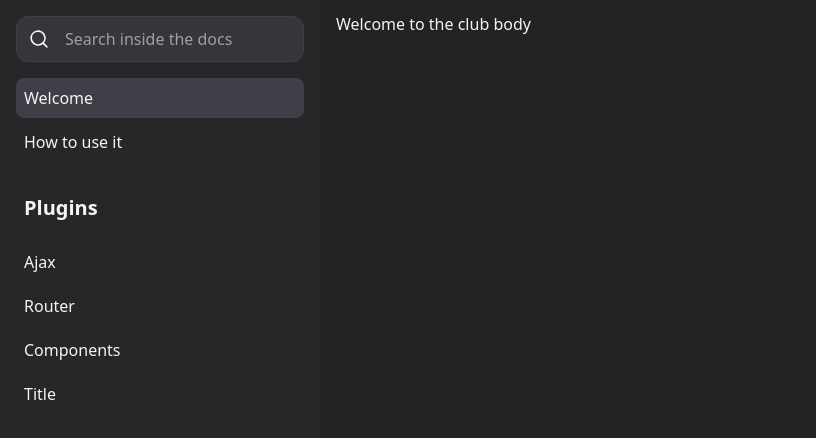
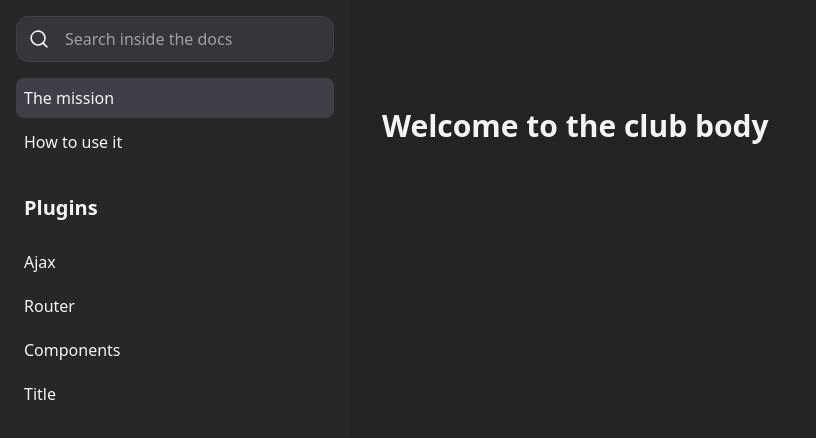
Before and after one commit to zhuravkovigor/alpine-plugins, a website built with Vite: page index.html in a window 1280 px wide. Shown: the whole page, without its empty margins (0-816 px from the left). Built offline with nearby package versions, Linux system fonts and the light colour scheme.

Commit message:
Update navigation label and enhance layout styling on home page

```diff
--- a/index.html
+++ b/index.html
@@ -10,7 +10,7 @@
 
     <script>
       const welcomeNav = [
-        { label: "Welcome", href: "/" },
+        { label: "The mission", href: "/" },
         { label: "How to use it", href: "./how-to-use" },
       ];
 
@@ -27,7 +27,7 @@
   <body class="bg-zinc-900/95 flex text-zinc-100">
     <aside
       x-data="modal"
-      class="bg-zinc-800 p-4 min-h-screen w-1/4"
+      class="bg-zinc-800 p-4 min-h-screen w-[350px]"
       @keydown.escape="toggleSearchModal"
     >
       <div
--- a/public/pages/index.html
+++ b/public/pages/index.html
@@ -1 +1,3 @@
-<div x-title="'Home page'">Welcome to the club body</div>
+<div x-title="'Home page'" class="max-w-5xl mx-auto p-4 mt-20">
+  <h2 class="text-3xl font-bold">Welcome to the club body</h2>
+</div>
```
